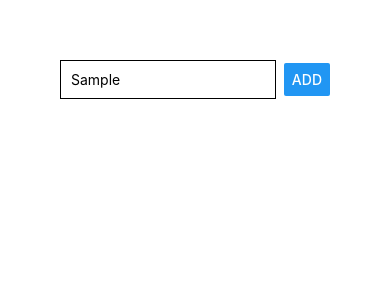
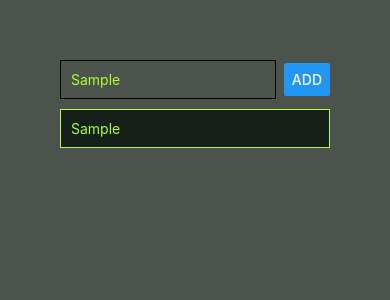
Before and after one commit to abrarhayat/react-native-app, a React Native app: screen / in a window 390 px wide. Both pictures are taken after typing "Sample" into the empty fields and a click on the button "ADD". Shown: the top 300 px of the page. Built offline with nearby package versions, Linux system fonts and the light colour scheme.

Commit message:
Set up a basic Goals app

```diff
--- a/App.js
+++ b/App.js
@@ -1,23 +1,35 @@
 import React, { useState } from 'react';
-import { StyleSheet, Text, View, Button, TextInput } from 'react-native';
+import { StyleSheet, Text, View, Button, TextInput, ScrollView } from 'react-native';
 
 export default function App() {
+  const [enteredGoal, setEnteredGoal] = useState('');
+  const goalInputHandler = (goalText) => {
+    setEnteredGoal(goalText);
+  }
+  const [allGoals, setAllGoals] = useState([]);
+  const addGoalHandler = () => {
+    setAllGoals((prevGoals) => [...prevGoals, enteredGoal]);
+  }
   return (
     <View style={styles.screen}>
       <View style={styles.inputContainer}>
-        <TextInput placeholder="Goals" style={styles.input} />
-        <Button title="ADD" />
+        <TextInput placeholder="Goals" placeholderTextColor="#8c9f8c" style={styles.input} onChangeText={goalInputHandler} />
+        <Button title="ADD" onPress={addGoalHandler} />
       </View>
-      <View>
-
-      </View>
-
+      <ScrollView>
+        {allGoals.map(goal =>
+          <View>
+            <Text style={styles.listItems} key={`${new Date().toISOString()} ${goal}`}>{goal}</Text>
+          </View>)}
+      </ScrollView>
     </View>
   );
 }
 const styles = StyleSheet.create({
   screen: {
-    padding: 60
+    padding: 60,
+    flex: 1,
+    backgroundColor: 'rgba(0, 10, 2, 0.7)'
   },
   inputContainer: {
     flexDirection: "row",
@@ -28,6 +40,15 @@ const styles = StyleSheet.create({
     width: '80%',
     borderColor: 'black',
     borderWidth: 1,
-    padding: 10
+    padding: 10,
+    color: 'greenyellow'
+  },
+  listItems: {
+    padding: 10,
+    marginVertical: 10,
+    backgroundColor: 'rgba(0, 10, 2, 0.7)',
+    borderColor: 'greenyellow',
+    borderWidth: 1,
+    color: 'greenyellow'
   }
 });
```
